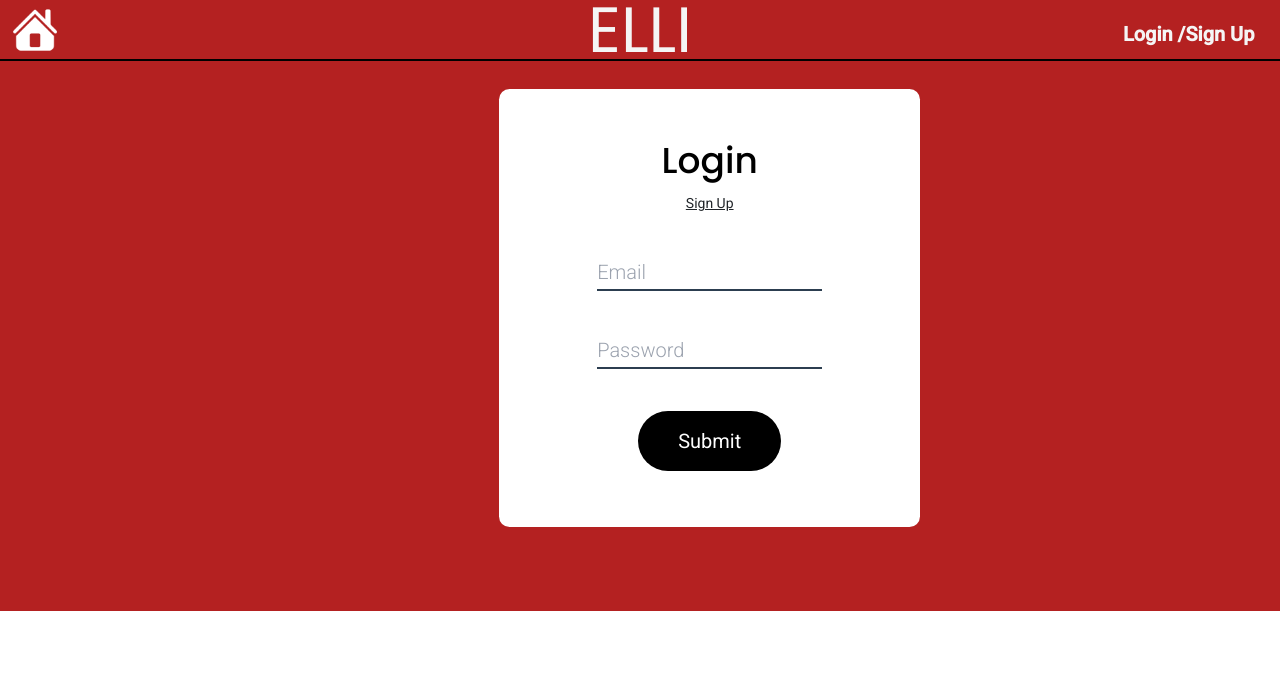
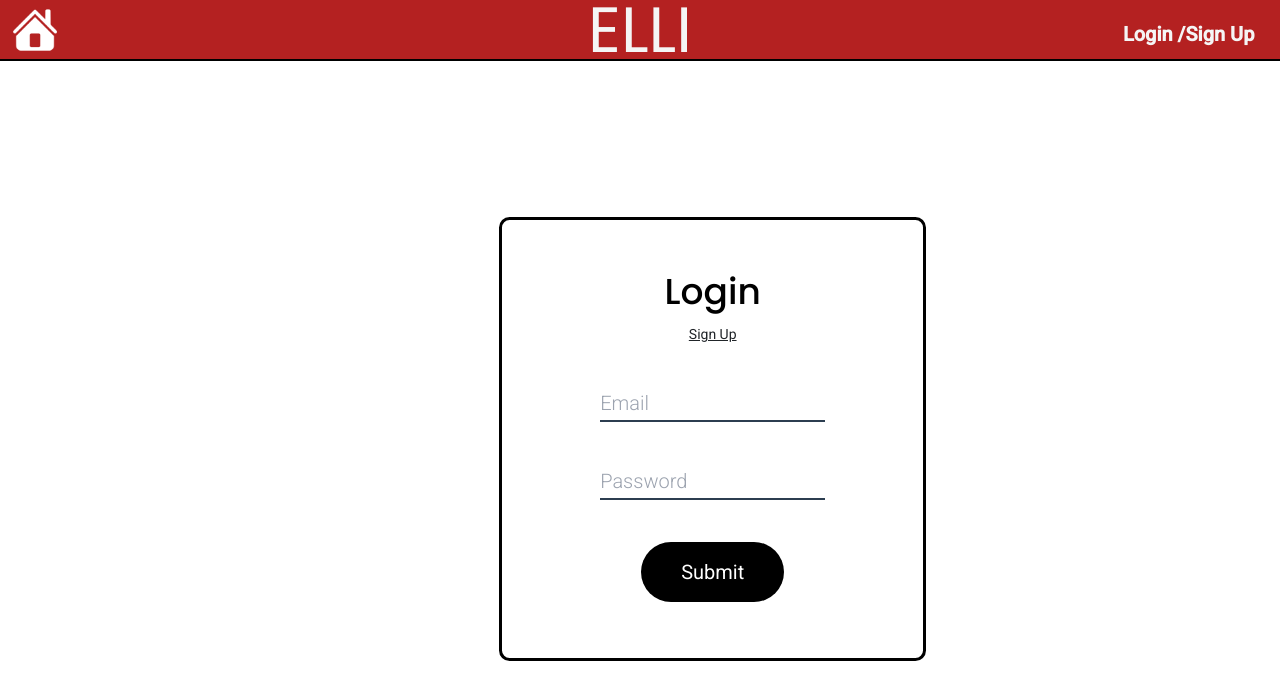
Before and after one commit to blbarr01/EnglishLearningInitiative, an Angular app in the folder ELLI/: page /login in a window 1280 px wide. Shown: the top 700 px of the page. Built offline with nearby package versions, Linux system fonts and the light colour scheme.

Commit message:
fixed login page and removed border around homepage buttons

```diff
--- a/ELLI/src/app/features/home/home.component.css
+++ b/ELLI/src/app/features/home/home.component.css
@@ -1,11 +1,11 @@
 #home-component{
-    margin-top: 2em;
-    border: 2px solid green;
+    margin-top: 10%;
+    /* border: 2px solid green; */
 }
 
 #button-container{
     padding: 2em;
-    border: 2px solid black;
+    /* border: 2px solid black; */
     margin: 3em;
     display: flex;
     justify-content: space-evenly;
--- a/ELLI/src/app/features/login/login.component.css
+++ b/ELLI/src/app/features/login/login.component.css
@@ -1,8 +1,7 @@
 
 
 .login-container{
-    /* border: 2px solid green; */
-    background-color: var(--matador-red);
+    /* background-color: var(--matador-red);s */
     padding-bottom: 3em;
     padding-top: 2em;
 }
@@ -16,12 +15,13 @@
 }
 .container {
     background-color: #fff;
-    margin: auto 39%;
+    border: 3px solid var(--matador-black);
+    margin: 10% 39%;
     height: fit-content;
     width: fit-content;
     padding: 4em;
     border-radius: .66rem;
-    margin-bottom: 3em;
+    /* margin-bottom: 3em; */
 }
 
 
--- a/ELLI/src/app/features/login/login.component.html
+++ b/ELLI/src/app/features/login/login.component.html
@@ -1,8 +1,7 @@
 <section class="login-container">
     <div class="container">
         <h2 class="center">Login</h2>
-        <p class="login-link"
-        >Sign Up</p>
+        <p class="login-link" (click)="showSignup()">Sign Up</p>
         <form action="Get" id="main-form">
             <div class="form-element">
                 <label for="UserName">Email</label>
```
